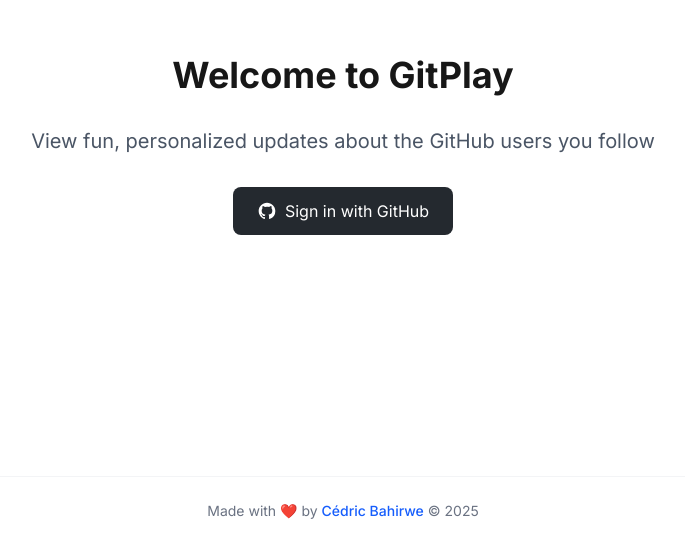
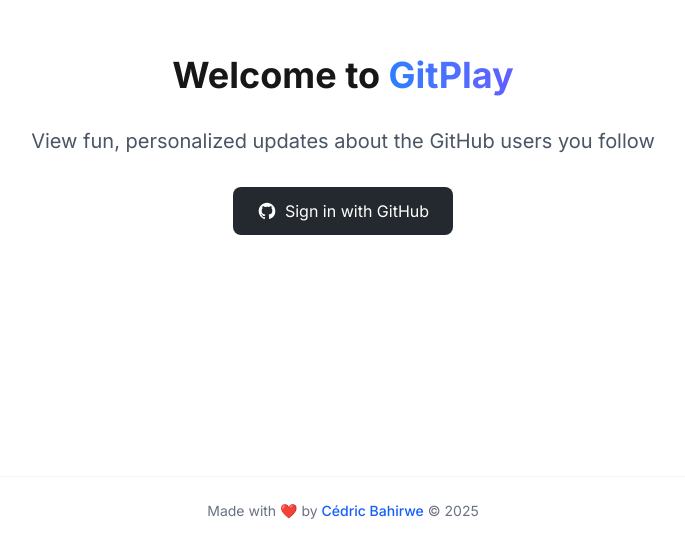
Before and after one commit to cedricbahirwe/gitplay, a Next.js app: page / in a window 1280 px wide. Shown: the part 255-800 px from the top of the page, without its empty margins (297-982 px from the left). Built offline with nearby package versions, Linux system fonts and the light colour scheme; no server answers.

Commit message:
Improve welcome

```diff
--- a/app/page.tsx
+++ b/app/page.tsx
@@ -8,7 +8,9 @@
   if (!session) {
     return (
       <main className="flex min-h-screen flex-col items-center justify-center p-8">
-        <h1 className="mb-8 text-4xl font-bold">Welcome to GitPlay</h1>
+        <h1 className="mb-8 text-center text-4xl font-bold ">
+          Welcome to <span className="bg-gradient-to-r from-blue-500 to-indigo-500 dark:from-blue-400 dark:to-indigo-400 bg-clip-text text-transparent">GitPlay</span>
+        </h1>
         <p className="mb-8 text-center text-xl text-gray-600">
           View fun, personalized updates about the GitHub users you follow
         </p>
--- a/components/Following.tsx
+++ b/components/Following.tsx
@@ -45,7 +45,6 @@
                                         className="object-cover bg-white transition-all duration-500 group-hover:scale-110 group-hover:rotate-12"
                                     />
                                 </div>
-                                <div className="absolute -bottom-1 -right-1 w-5 h-5 bg-gradient-to-r from-green-400 to-emerald-500 dark:from-green-500 dark:to-emerald-600 rounded-full border-2 border-white dark:border-gray-900 animate-pulse shadow-lg"></div>
                             </div>
                             <div className="transform transition-all duration-500 group-hover:translate-y-1">
                                 <p className="font-semibold text-base truncate max-w-[140px] bg-gradient-to-r from-gray-900 to-gray-700 dark:from-gray-100 dark:to-gray-300 bg-clip-text text-transparent group-hover:from-blue-600 group-hover:to-indigo-600 dark:group-hover:from-blue-400 dark:group-hover:to-indigo-400 transition-all duration-500">
```
